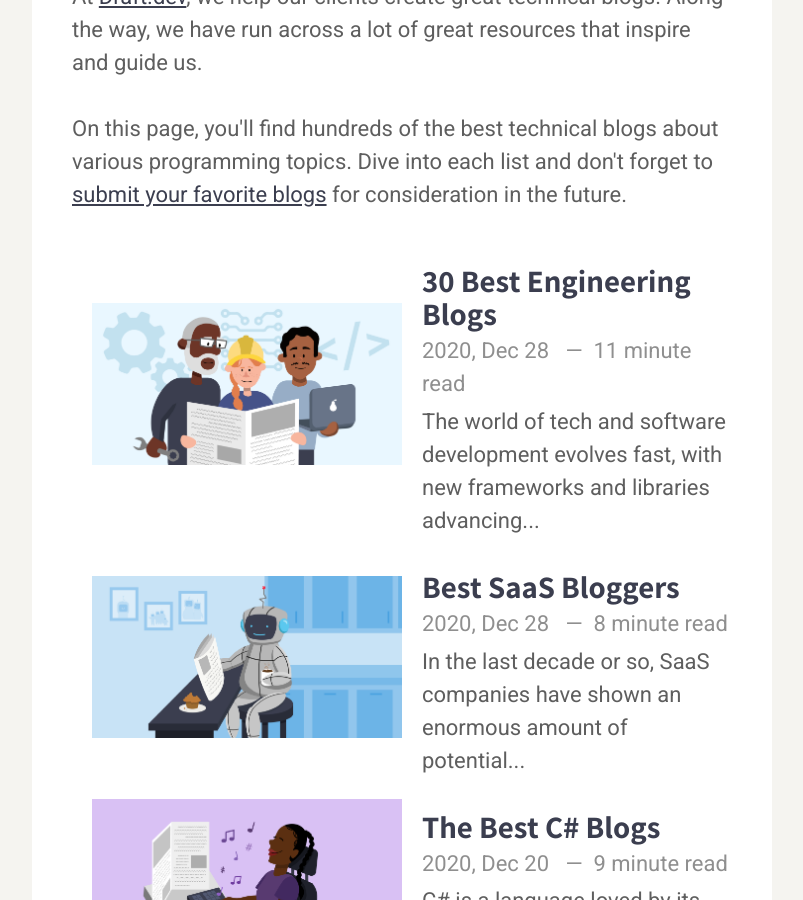
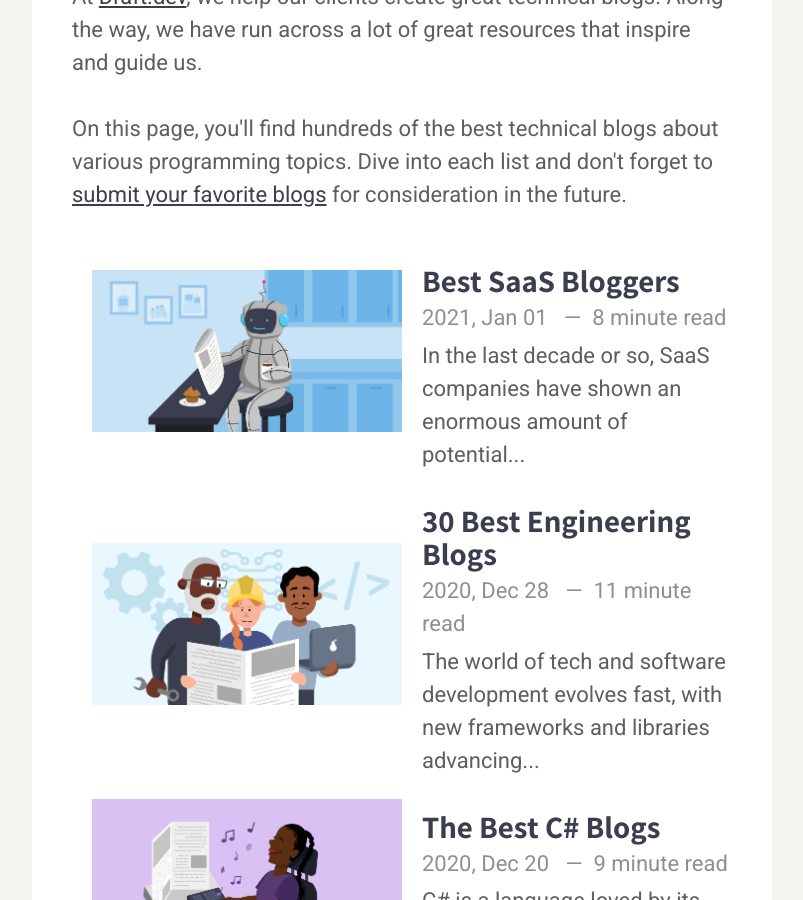
Before and after one commit to karllhughes/learn, a Jekyll site: the page built from technical-blogs.html, in a window 1280 px wide and 900 px high, scrolled down 355 px. Shown: the whole window, without its empty margins (238-1041 px from the left). Built offline with Jekyll 4.4.1, drawn with Linux system fonts in a browser that asks for light colours; a script that is not in the unit is left out.

Commit message:
Update Posts “2020-12-28-saas-bloggers”

```diff
--- a/_posts/2020-12-28-saas-bloggers.md
+++ b/_posts/2020-12-28-saas-bloggers.md
@@ -6,7 +6,7 @@ description: As software-as-a-service (SaaS) businesses rise, the number of
   bloggers writing today.
 categories: technical-blogs
 author: amisha
-date: 2020-12-28T17:50:11.756Z
+date: 2021-01-01T18:20:08.931Z
 img: /assets/posts/robot-13.png
 ---
 In the last decade or so, SaaS companies have shown an [enormous amount of potential](https://www.bmc.com/blogs/saas-growth-trends/) and therefore, the number of individuals writing about SaaS marketing, sales, and operational tactics has increased exponentially.
```
